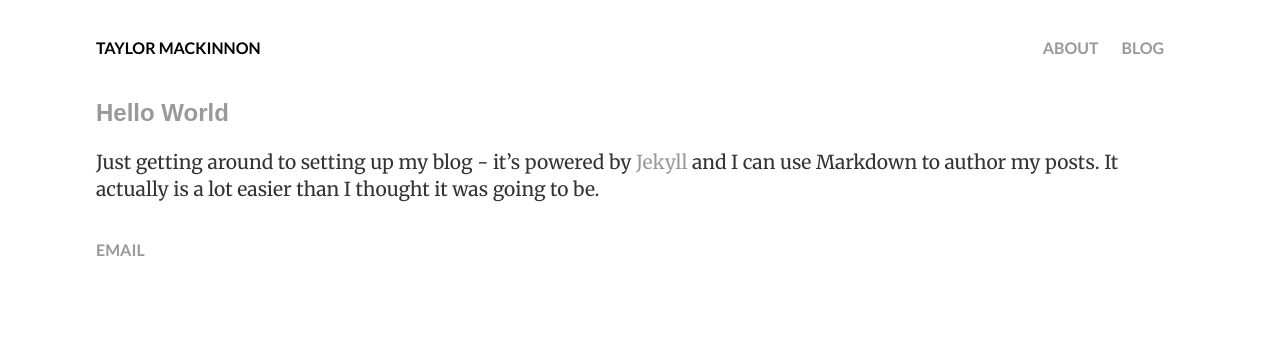
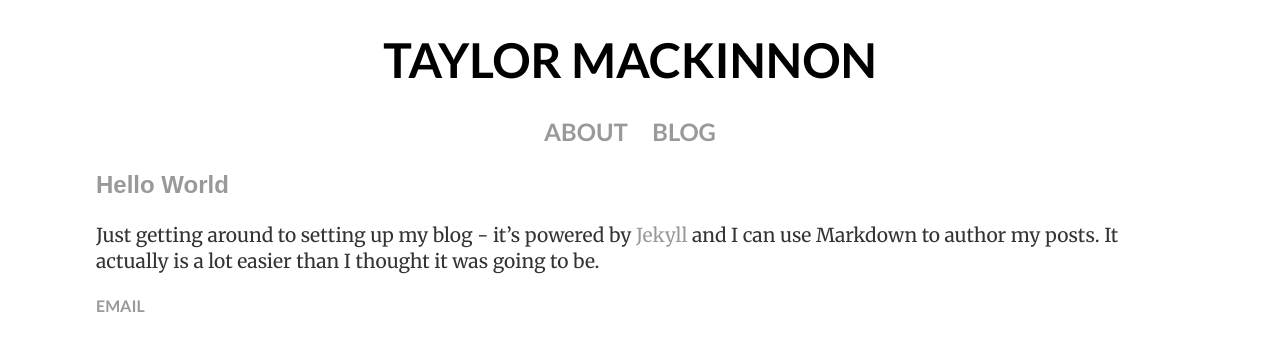
Before and after one commit to taymac/taymac.github.io, a Jekyll site: the page built from index.html, in a window 1280 px wide. Shown: the top 351 px of the page. Built offline with Jekyll 4.4.1, drawn with Linux system fonts in a browser that asks for light colours.

Commit message:
Update main.css

```diff
--- a/css/main.css
+++ b/css/main.css
@@ -100,9 +100,14 @@ textarea {
        width: 85%;
    }
 
-   nav {
-      display: flex;
-      justify-content: space-between;
+   #headerleft {
+      text-align: center;
+      font-size: 3em;
+   }
+
+   #headerright {
+      text-align: center;
+      font-size: 1.5em;
    }
 
    nav ul, footer ul {
@@ -110,7 +115,6 @@ textarea {
        padding: 0px;
        list-style: none;
        font-weight: bold;
-       display: inline-block;
        text-transform: uppercase;
        line-height:24px;
    }
```
